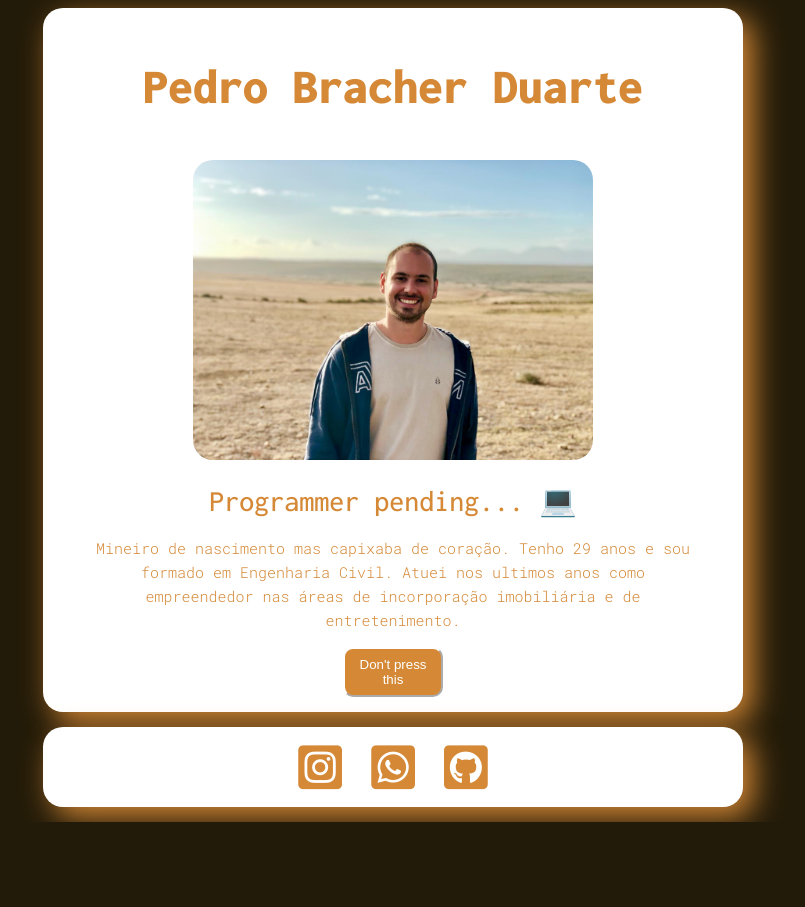
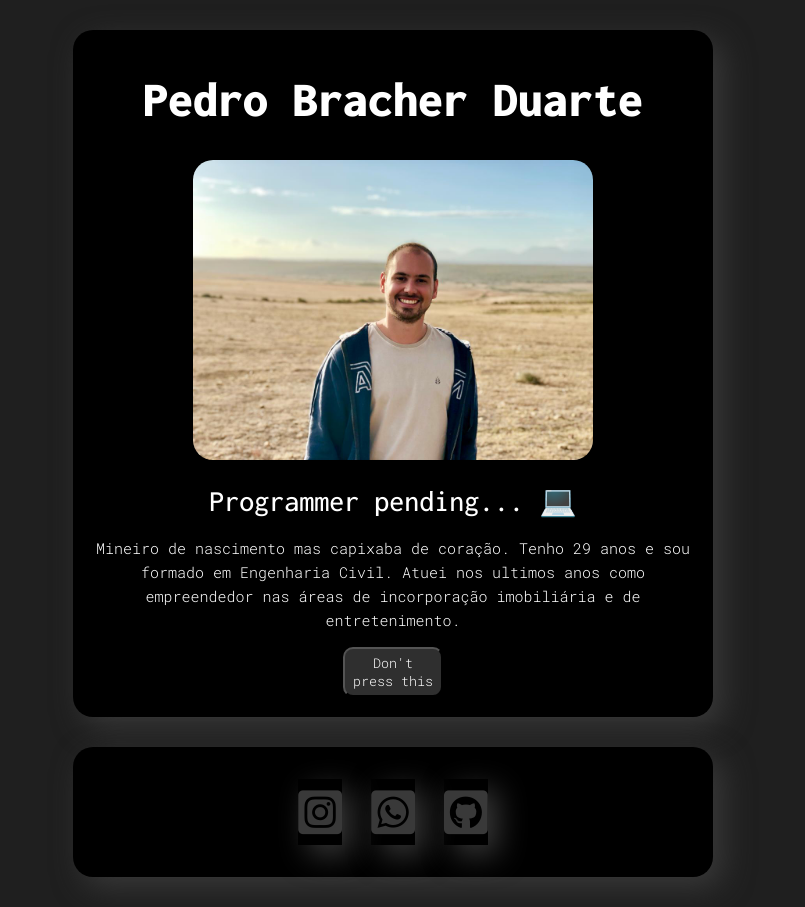
Before and after one commit to pedrobradu/profile, a plain HTML site: page index.html in a window 1280 px wide. Shown: the whole page, without its empty margins (247-1052 px from the left). Before the commit the page ends 822 px from the top, so only its background shows below. Drawn offline with Linux system fonts and the light colour scheme.

Commit message:
make my profile prettier

```diff
--- a/style.css
+++ b/style.css
@@ -1,7 +1,7 @@
 body {
-    background-color: #231b09;
+    background-color: #1f1f1f;
     font-family: 'Roboto Mono', monospace;
-    color: #D58936;
+    color: #fff;
     font-size: 15px ;
     line-height: 1.6;
     font-weight: 300;
@@ -47,27 +47,21 @@ img {
     }
 }
 
-.card1 {
-    background: #fff;
-    border: ;
+.card1, .card2 {
+    box-shadow: 10px 10px 30px #393939;
+    background: #000;
     border-radius: 20px ;
-    box-shadow: 10px 10px 30px #D58936;
-    padding: 5px 50px;
-}
-
-.card2 {
-    background: #fff;
-    border: ;
-    border-radius: 20px ;
-    box-shadow: 10px 10px 30px #D58936;
+    margin: 30px;
+    padding: 10px;
 }
 
 h1, h2 {
-    color: #D58936;
+    color: #fff;
     font-family: 'Inconsolata', monospace;
     font-size: 50px ;
     line-height: 1.6;
     font-weight: 900;
+    margin: 20px;
 }
 
 /* img {
@@ -79,23 +73,23 @@ h2 {
     font-size: 30px ;
     line-height: 1;
     font-weight: 500;
-    margin: 20px;
 }
 
 
 button {
     color: #fff;
-    background-color: #D58936;
+    background-color: #2f2f2f;
     width: 100px;
     height: 50px;
     margin: 0px 10px 10px 10px;
     border-radius: 10px;
-    border-color: #fff;
+    border-color: #000;
+    font-family: 'Roboto Mono', monospace;
 }
 
 button:hover {
-    color: #fff;
-    background-color: #231b09
+    color: #000;
+    background-color: #fff;
 }
 
 ul {
@@ -109,10 +103,11 @@ li {
 }
 
 a {
-    color: #D58936;
+    color: #393939;
     font-size: 50px;
+    box-shadow: 10px 10px 30px #393939;
 }
 
 a:hover {
-    color: #231b09
+    color: #fff
 }
```
